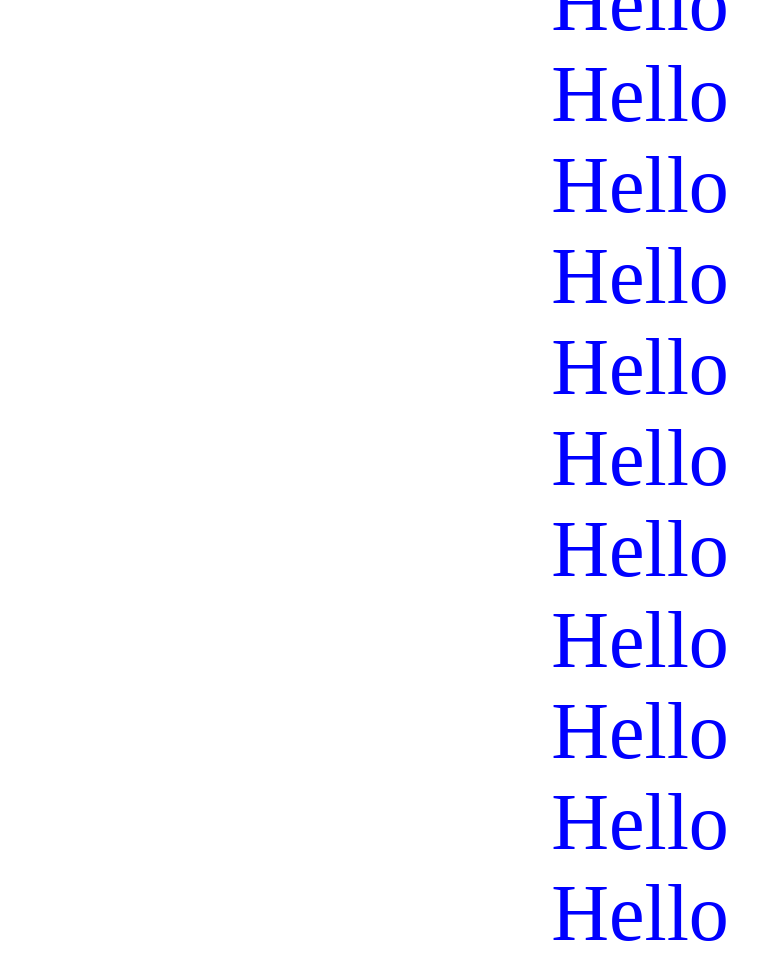
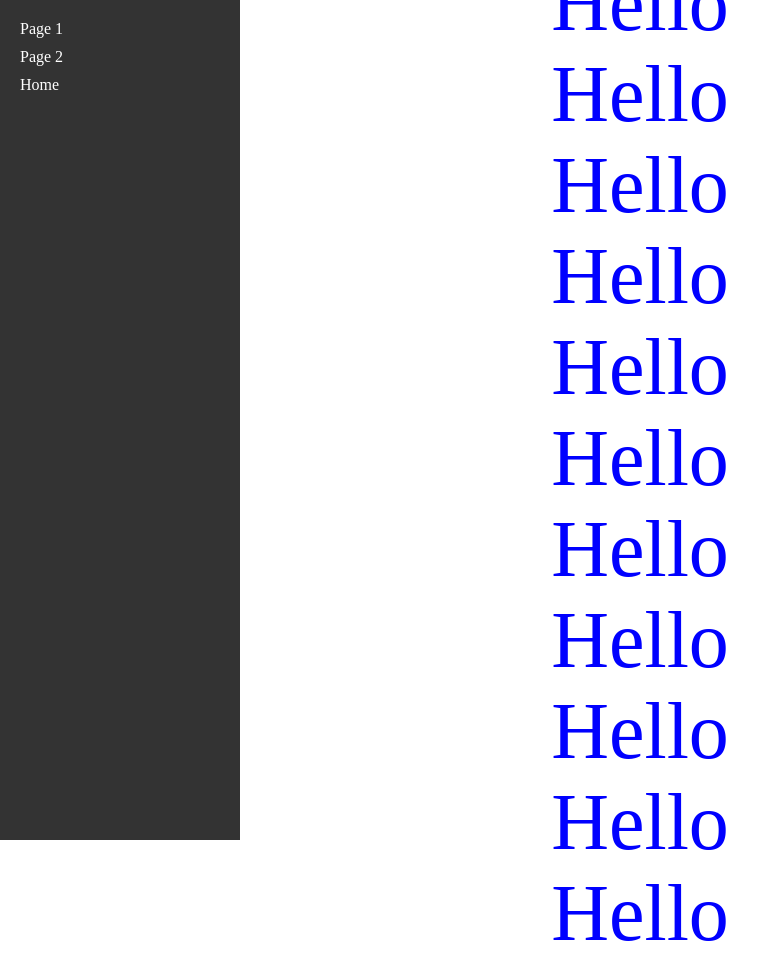
Before and after one commit to Taimuthy/Taimuthy.github.io, a plain HTML site: page subsite/page1.html in a window 1280 px wide. Shown: the whole page, without its empty margins (0-769 px from the left). Drawn offline with Linux system fonts and the light colour scheme.

Commit message:
Added new feature

```diff
--- a/subsite/page1.html
+++ b/subsite/page1.html
@@ -1,6 +1,26 @@
 <!DOCTYPE html>
 <html>
 <head>
+  <style>
+    /* CSS for the vertical navigation bar */
+    .navbar {
+      position: fixed;
+      top: 0;
+      left: 0;
+      background-color: #333;
+      color: #fff;
+      padding: 20px;
+      width: 200px;
+      height: 100%;
+    }
+
+    .navbar a {
+      display: block;
+      color: #fff;
+      text-decoration: none;
+      margin-bottom: 10px;
+    }
+  </style>
   <style>
     /* CSS for the bouncing text */
     .trampoline-text {
@@ -17,6 +37,11 @@
   </style>
 </head>
 <body>
+  <div class="navbar">
+    <a href="subset/page1.html">Page 1</a>
+    <a href="subset/page2.html">Page 2</a>
+    <a href="index.html">Home</a>
+  </div>
   <div class="trampoline-text">Hello</div>
 
   <script>
```
